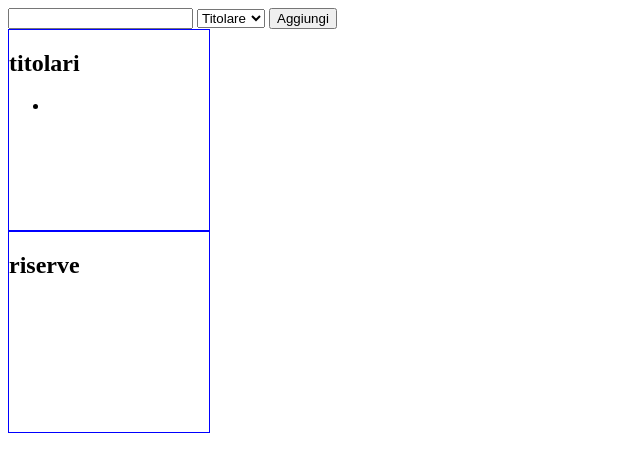
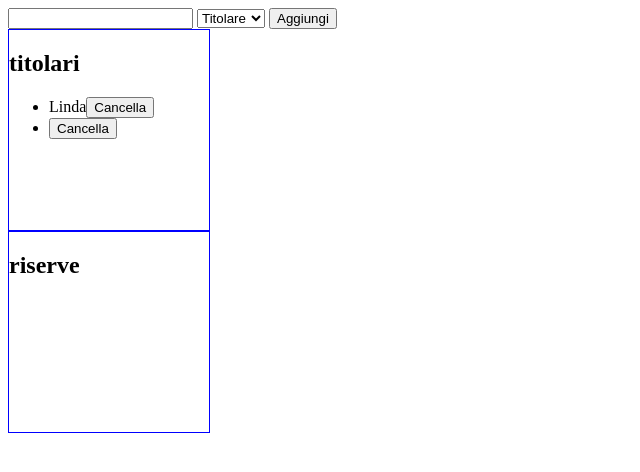
Before and after one commit to lindam-code/js-jsnacks-blocco-1, a plain HTML site: page index.html in a window 1280 px wide. Both pictures are taken after a click on the button "Aggiungi". Shown: the whole page, without its empty margins (0-640 px from the left). Drawn offline with nearby package versions, Linux system fonts and the light colour scheme.

Commit message:
Fantacalcio con tasto cancella.

```diff
--- a/index.html
+++ b/index.html
@@ -26,6 +26,7 @@
     <div class="square">
       <h2>titolari</h2>
       <ul class="lista-titolari">
+        <li>Linda<button class="delete-item">Cancella</button></li>
 
       </ul>
     </div>
--- a/js/script.js
+++ b/js/script.js
@@ -290,14 +290,30 @@
 // o tra le riserve.
 // Quando si clicca sul button “Aggiungi” il nome viene aggiunto nella lista dei titolari
 // se l’utente ha scelto titolari, altrimenti tra le riserve.
-$('.submit').click(
-    function() {
-      var nomeGiocatore = $('.nome-giocatore').val();
-      var ruoloGiocatore = $('.ruolo-giocatore').val();
+$(document).ready(
+    function(){
 
-      if (ruoloGiocatore === 'titolare') {
-         $('.lista-titolari').append('<li>' + nomeGiocatore + '</li>');
-      } else if (ruoloGiocatore === 'riserva') {
-          $('.lista-riserve').append('<li>' + nomeGiocatore + '</li>');
-      }
-});
+      $('.submit').click(
+          function() {
+            var nomeGiocatore = $('.nome-giocatore').val();
+            var ruoloGiocatore = $('.ruolo-giocatore').val();
+            // Scrive il nome del giocatore nel lista scelta dall'utente
+            if (ruoloGiocatore === 'titolare') {
+                $('.lista-titolari').append('<li>' + nomeGiocatore + '<button class="delete-item">Cancella</button></li>');
+            } else if (ruoloGiocatore === 'riserva') {
+                $('.lista-riserve').append('<li>' + nomeGiocatore + '<button class="delete-item">Cancella</button></li>');
+            }
+          }
+      );
+
+      // Cliccando il tasto cancella rimuove il nome dalla listaInvitati
+      // Non posso usare .click perchè esso associa l'evento agli elementi presenti nell'html
+      // perciò non funzionerebbe con i nuovi nomi e bottoni della lista che creiamo ogni volta
+      // che l'utente clicca submit
+      $(document).on('click', '.delete-item',
+          function(){
+              $(this).parent().remove();
+          }
+      );
+    }
+)
```
